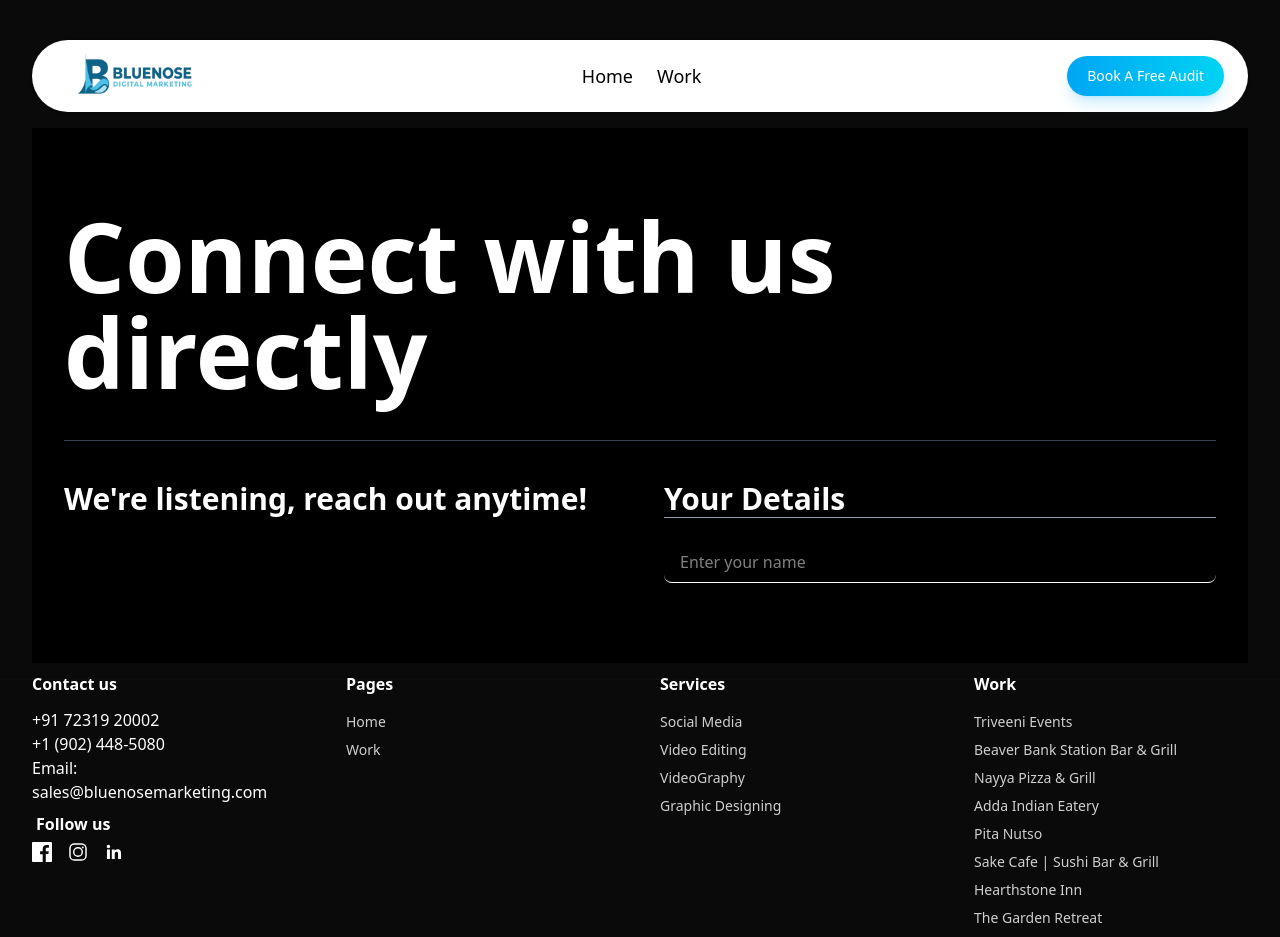
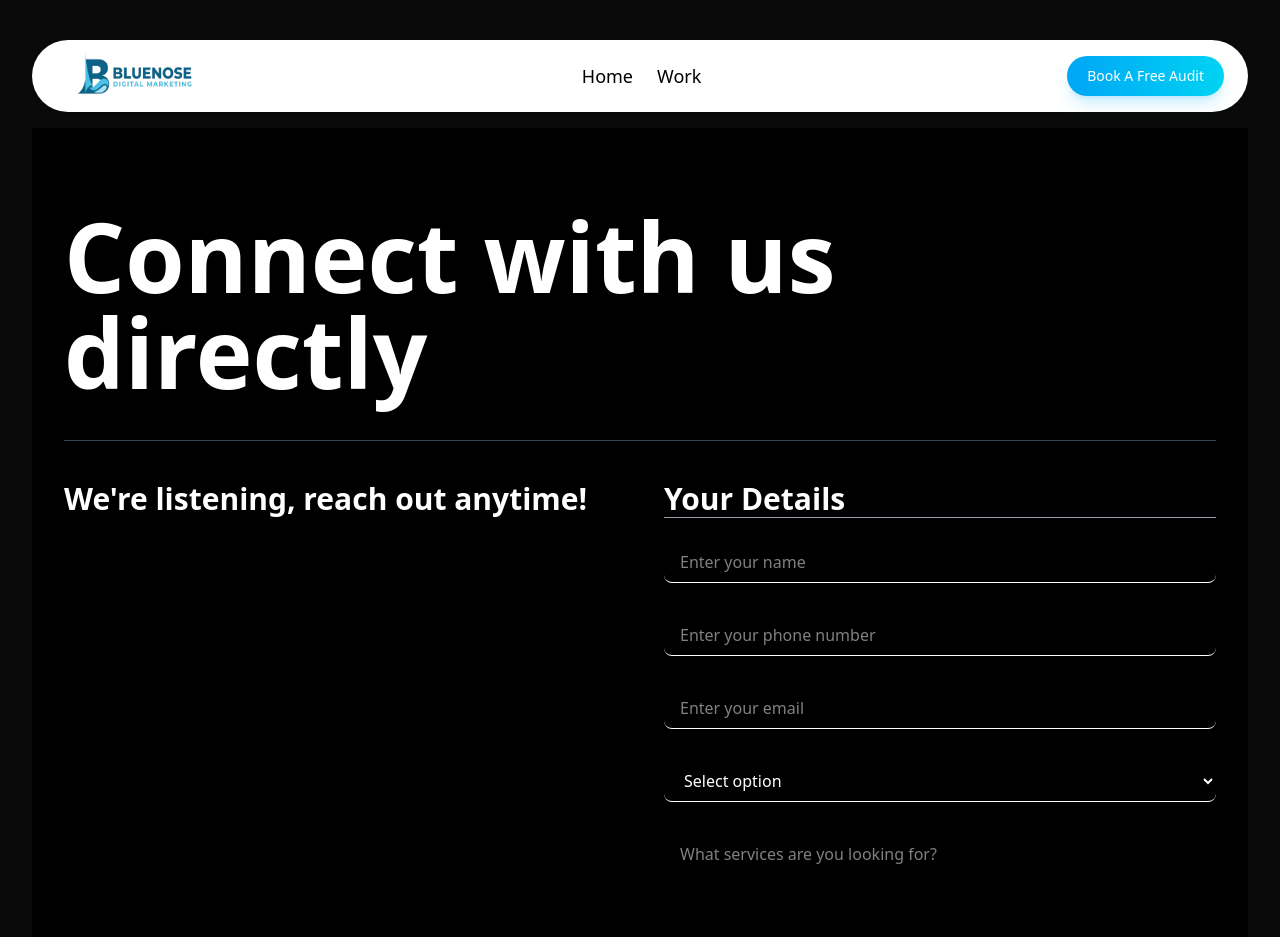
Before and after one commit to taisan10/Content, a React (Vite) app in the folder Frontend/: page /contact in a window 1280 px wide. Shown: the top 937 px of the page. Built offline with nearby package versions, Linux system fonts and the light colour scheme.

Commit message:
first commit

```diff
--- a/Frontend/src/component/UI/Contactpage.jsx
+++ b/Frontend/src/component/UI/Contactpage.jsx
@@ -35,32 +35,32 @@
                 className="w-full px-4 py-2 rounded-lg  text-white   border-b border-gray-5 0   focus:outline-none focus:ring-2 focus:ring-yellow-400"
 
               />
-              {/* // <input
-              //   type="tel"
-              //   placeholder="Enter your phone number"
-              //   className="w-full px-4 py-2 rounded-lg text-white  border-b border-gray-50  focus:outline-none focus:ring-2 focus:ring-yellow-400"
-              // />
-              // <input
-              //   type="email"
-              //   placeholder="Enter your email"
-              //   className="w-full px-4 py-2 rounded-lg  text-white  border-b border-gray-50 focus:outline-none focus:ring-2 focus:ring-yellow-400"
-              // />
+              <input
+                type="tel"
+                placeholder="Enter your phone number"
+                className="w-full px-4 py-2 rounded-lg text-white  border-b border-gray-50  focus:outline-none focus:ring-2 focus:ring-yellow-400"
+              />
+              <input
+                type="email"
+                placeholder="Enter your email"
+                className="w-full px-4 py-2 rounded-lg  text-white  border-b border-gray-50 focus:outline-none focus:ring-2 focus:ring-yellow-400"
+              />
 
-              // <select className="w-full px-4 py-2 rounded-lg bg-black  border-b border-gray-50  text-gray focus:outline-none focus:ring-2 focus:ring-yellow-400">
-              //   <option>Select option</option>
-              //   <option>Creator</option>
-              //   <option>Brand</option>
-              // </select>
+              <select className="w-full px-4 py-2 rounded-lg bg-black  border-b border-gray-50  text-gray focus:outline-none focus:ring-2 focus:ring-yellow-400">
+                <option>Select option</option>
+                <option>Creator</option>
+                <option>Brand</option>
+              </select>
 
-              // <textarea
-              //   placeholder="What services are you looking for?"
-              //   rows="4"
-              //   className="w-full px-4 py-2 rounded-lg text-white   border-b border-gray-50  focus:outline-none focus:ring-2 focus:ring-yellow-400"
-              // />
+              <textarea
+                placeholder="What services are you looking for?"
+                rows="4"
+                className="w-full px-4 py-2 rounded-lg text-white   border-b border-gray-50  focus:outline-none focus:ring-2 focus:ring-yellow-400"
+              />
 
-              // <ContactpageButton type="submit" >
-              //   Submit
-              // </ContactpageButton> */}
+              <ContactpageButton type="submit" >
+                Submit
+              </ContactpageButton>
             </form>
           </div>
         </div>
```
